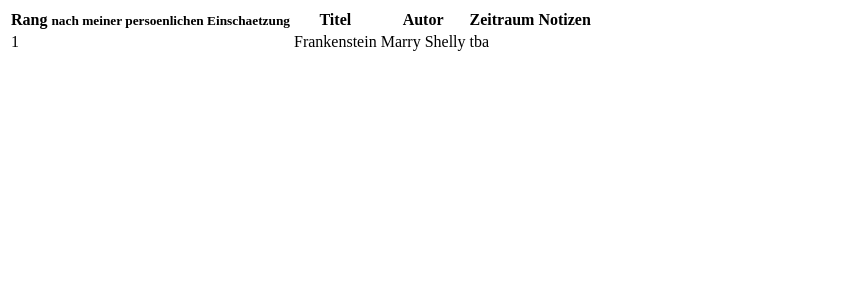
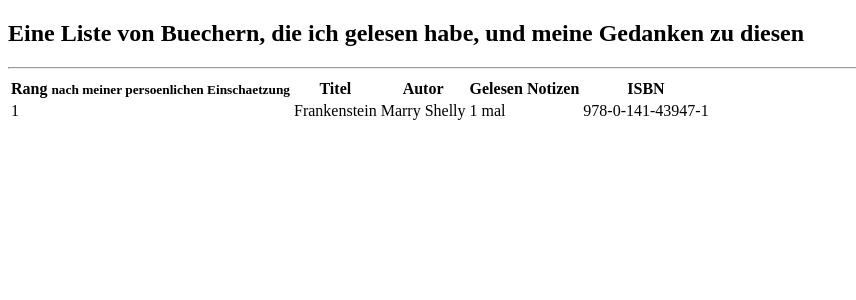
Before and after one commit to HIshoweRthoughtS/BooksFrontend, an Angular app: page / in a window 1280 px wide. Shown: the top 300 px of the page, without its empty margins (0-856 px from the left). Built offline with nearby package versions, Linux system fonts and the light colour scheme.

Commit message:
minor booklist changes

```diff
--- a/src/app/book-list/book-list.component.html
+++ b/src/app/book-list/book-list.component.html
@@ -1,3 +1,5 @@
+<h2>Eine Liste von Buechern, die ich gelesen habe, und meine Gedanken zu diesen</h2>
+<hr />
 <table>
     <thead>
         <tr>
@@ -12,10 +14,13 @@
                 Autor
             </th>
             <th>
-                Zeitraum
+                Gelesen
             </th>
             <th>
                 Notizen
+            </th>
+            <th>
+                ISBN
             </th>
         </tr>
     </thead>
@@ -31,11 +36,15 @@
                 <td>
                     {{b.author}}
                 </td>
-                <td>
-                    tba
+                <td><!-- todo: hier eine pipe, die checkt, ob es reads gibt, wenn schon wird der (letzte oder aelteste oder gesamt oder alles in einem dropdown) angezeigt-->
+                    {{b.reads?.length}} mal
+
                 </td>
                 <td>
                     {{b.thoughts}}
+                </td>
+                <td>
+                    {{b.isbn}}
                 </td>
             </tr>
         }
--- a/src/app/book-list/book-list.component.ts
+++ b/src/app/book-list/book-list.component.ts
@@ -22,7 +22,10 @@ export class BookListComponent implements OnInit {
   //neccessary info filled out. a first created date is
   //created and fieds for future date updates will be summoned
 
-  //later a backend with the needed info
+  //todo: later a backend with the needed info
+  //todo: backend has endpoints for every read and the SmallBook info list.
+  //frontend pieces together all info. loading every review/read when needed.
+  //e.g. select a read from booklist -> show this read and review
   constructor(private dbService:MemoryDbService) {
     this.books$ = dbService.Books;
   }
```
